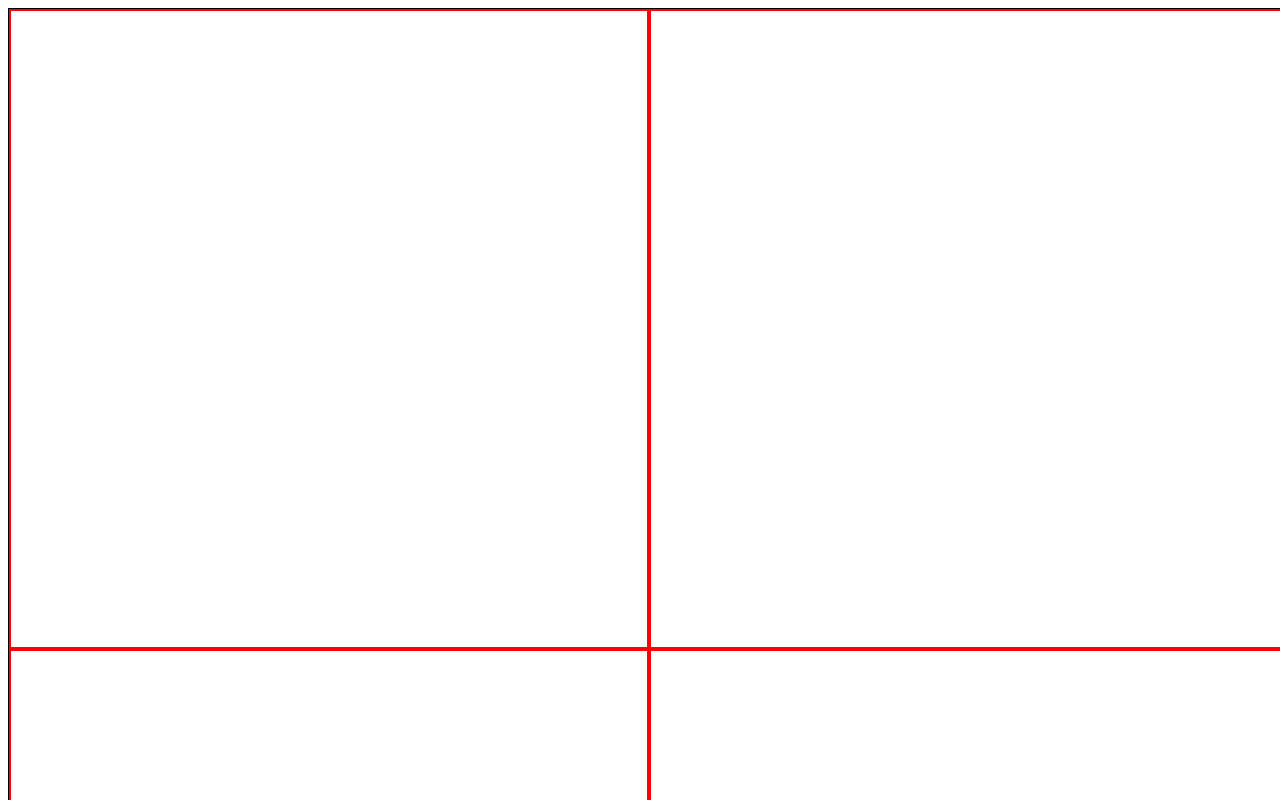
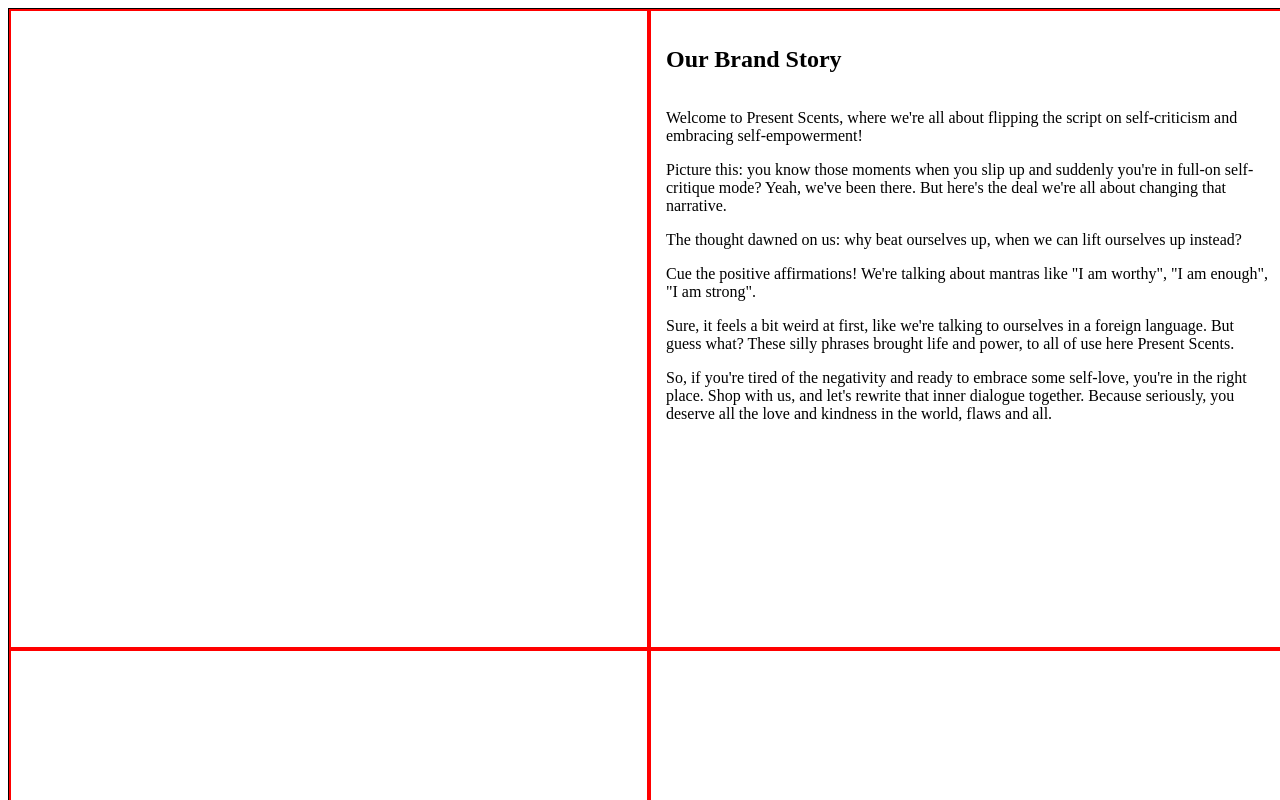
Before and after one commit to gen329/present_scents, a React (Vite) app in the folder present_scents/: page / in a window 1280 px wide. Shown: the top 800 px of the page. Built offline with nearby package versions, Linux system fonts and the light colour scheme.

Commit message:
"Added text content to Box_Text component in Section_1.jsx and modified its styles"

```diff
--- a/present_scents/src/Components/Home/Section_1.jsx
+++ b/present_scents/src/Components/Home/Section_1.jsx
@@ -4,8 +4,19 @@ import styled from 'styled-components';
 const Section_1 = () => {
   return (
     <Container>
-      <Box_Text />
       <Box_Img />
+      <Box_Text >
+        <h1>Our Brand Story</h1>
+        <div>
+          <p>Welcome to Present Scents, where we're all about flipping the script on self-criticism and embracing self-empowerment!</p>
+          <p>Picture this: you know those moments when you slip up and suddenly you're in full-on self-critique mode? Yeah, we've been there. But here's the deal  we're all about changing that narrative.</p>
+          <p>The thought dawned on us: why beat ourselves up, when we can lift ourselves up instead?</p>
+          <p>Cue the positive affirmations! We're talking about mantras like "I am worthy", "I am enough", "I am strong".</p>
+          <p>Sure, it feels a bit weird at first, like we're talking to ourselves in a foreign language. But guess what? These silly phrases brought life and power, to all of use here Present Scents.</p>
+          <p>So, if you're tired of the negativity and ready to embrace some self-love, you're in the right place. Shop with us, and let's rewrite that inner dialogue together. Because seriously, you deserve all the love and kindness in the world, flaws and all.</p>
+          <p></p>
+        </div>
+      </Box_Text>
       <Box_Text />
       <Box_Img />
     </Container>
@@ -22,11 +33,12 @@ const Container = styled.section`
 `;
 const Box = styled.div`
   border: 2px solid red;
+  display: flex;
 `;
 const Box_Text = styled(Box)`
   display: flex;
   flex-direction: column;
-  align-items: center;
+  padding: 15px;
 `;
 const Box_Img = styled(Box)`
 `
```
